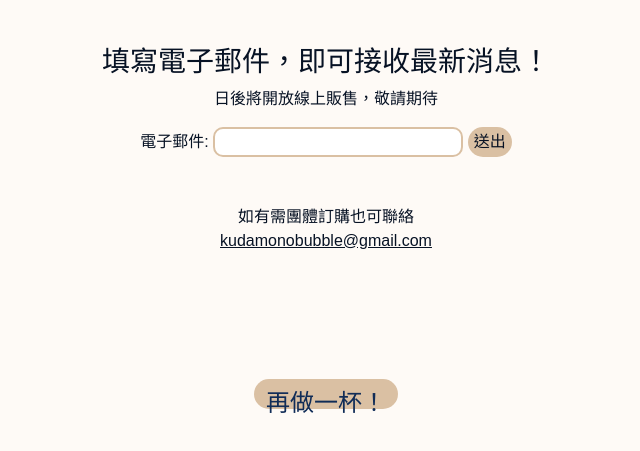
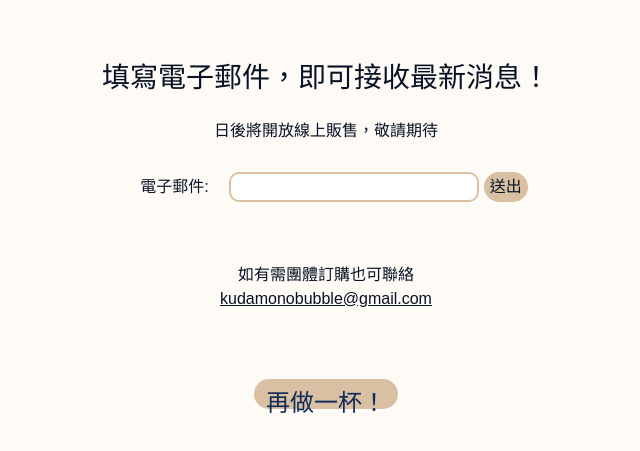
Before and after one commit to kudamonobubble/kudamonobubble.github.io, a plain HTML site: page end.html in a window 1280 px wide. Shown: the part 147-598 px from the top of the page, without its empty margins (314-954 px from the left). Drawn offline with nearby package versions, Linux system fonts and the light colour scheme.

Commit message:
end.html を更新

```diff
--- a/end.html
+++ b/end.html
@@ -15,10 +15,10 @@
     <div class="container-full-height">
         <div class="content mt-5">
             <h1 class="text-center mt-5 mb-5 fs-1">非常感謝您！</h1>
-            <h3 class="text-center mt-5">填寫電子郵件，即可接收最新消息！</h3>
+            <h3 class="text-center p-3 mt-5">填寫電子郵件，即可接收最新消息！</h3>
             <p class="text-center">日後將開放線上販售，敬請期待</p>
             <form id="email-form" action="https://hooks.zapier.com/hooks/catch/19175121/2oqge6g/" method="post">
-                <label for="email">電子郵件:</label>
+                <label class="p-3" for="email">電子郵件:</label>
                 <input type="email" id="email" name="email" class="email" required>
                 <button type="submit">送出</button>
             </form>
```
